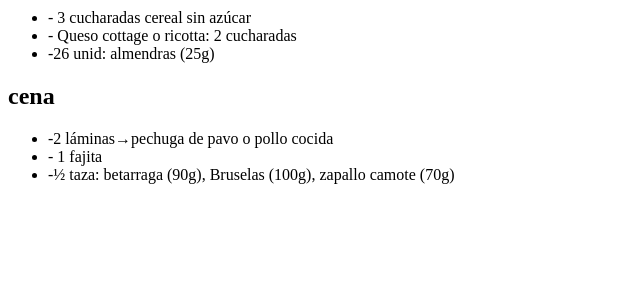
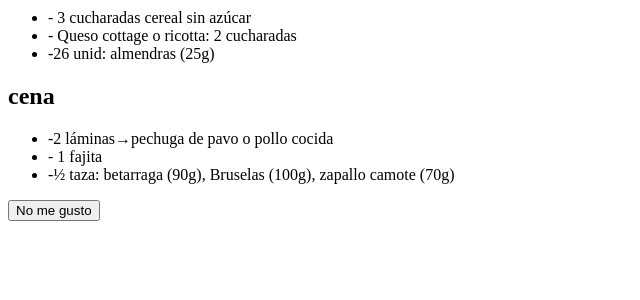
Before and after one commit to joigmz/que-comer, a Django app: page / in a window 1280 px wide. Shown: the part 462-762 px from the top of the page, without its empty margins (0-640 px from the left). Run offline with Django 3.2, Linux system fonts and the light colour scheme.

Commit message:
add buton no me gusto

```diff
--- a/recomendacion/templates/index.html
+++ b/recomendacion/templates/index.html
@@ -11,5 +11,6 @@
     {%endfor%}
 </ul>
 {%endfor%}
+<button type="submit" onClick="document.location.reload();">No me gusto</button>
 
 {% endblock %}
```
Also changed, not shown: README.md.
